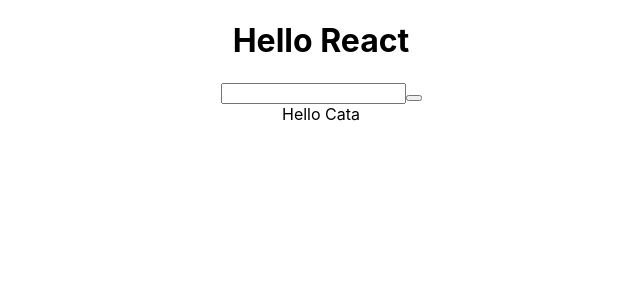
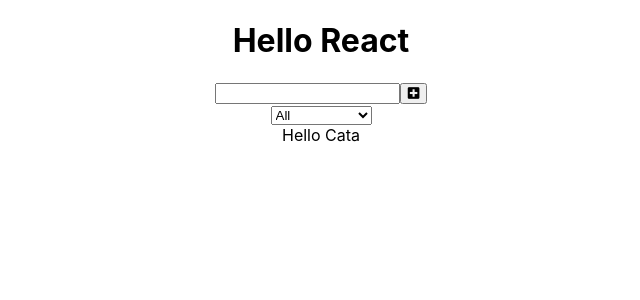
Before and after one commit to catakeat/dev_ed_todo_application, a React (Create React App) app: page / in a window 1280 px wide. Shown: the top 300 px of the page, without its empty margins (319-959 px from the left). Built offline with nearby package versions, Linux system fonts and the light colour scheme.

Commit message:
--- Auto-Git Commit ---

```diff
--- a/package.json
+++ b/package.json
@@ -3,6 +3,10 @@
   "version": "0.1.0",
   "private": true,
   "dependencies": {
+    "@fortawesome/fontawesome-svg-core": "^1.3.0-beta3",
+    "@fortawesome/free-regular-svg-icons": "^6.0.0-beta3",
+    "@fortawesome/free-solid-svg-icons": "^6.0.0-beta3",
+    "@fortawesome/react-fontawesome": "^0.1.16",
     "@testing-library/jest-dom": "^5.16.1",
     "@testing-library/react": "^12.1.2",
     "@testing-library/user-event": "^13.5.0",
--- a/public/index.html
+++ b/public/index.html
@@ -25,6 +25,16 @@
       Learn how to configure a non-root public URL by running `npm run build`.
     -->
     <title>React App</title>
+    <link
+      href="https://fonts.googleapis.com/css?family=Poppins&display=swap"
+      rel="stylesheet"
+    />
+    <link
+      rel="stylesheet"
+      href="https://cdnjs.cloudflare.com/ajax/libs/font-awesome/5.12.1/css/all.min.css"
+      integrity="sha256-mmgLkCYLUQbXn0B1SRqzHar6dCnv9oZFPEC1g1cwlkk="
+      crossorigin="anonymous"
+    />
   </head>
   <body>
     <noscript>You need to enable JavaScript to run this app.</noscript>
--- a/src/App.js
+++ b/src/App.js
@@ -1,4 +1,3 @@
-import logo from './logo.svg';
 import './App.css';
 import TodoList from  "./components/TodoList"
 import Formular from "./components/Formular"
--- a/src/components/Formular.js
+++ b/src/components/Formular.js
@@ -1,15 +1,22 @@
 import React from "react"
 
-const Formular = ()=>{
-    return(
+const Formular = () => {
+    return (
         <form>
-         <input type="text"  className="todo-input"/>
-         <button className="todo-button"  type="submit">
-             <i className="fas fa-plus-square"></i>
-         </button>
+            <input type="text" className="todo-input" />
+            <button className="todo-button" type="submit">
+                <i className="fas fa-plus-square"></i>
+            </button>
+            <div className="select">
+                <select name="todos" className="filter-todo">
+                    <option value="all">All</option>
+                    <option value="completed">Completed</option>
+                    <option value="uncompleted">Uncompleted</option>
+                </select>
+            </div>
         </form>
     )
 
-   }
+}
 
-   export default Formular;
+export default Formular;
```
Also changed, not shown: .autogit/logs/log-23-11-2021-16-20-8.txt (added), 1 other file (tests, documents, lock files or other folders).
